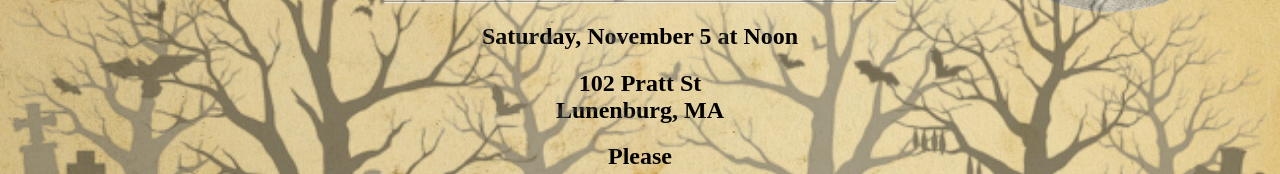
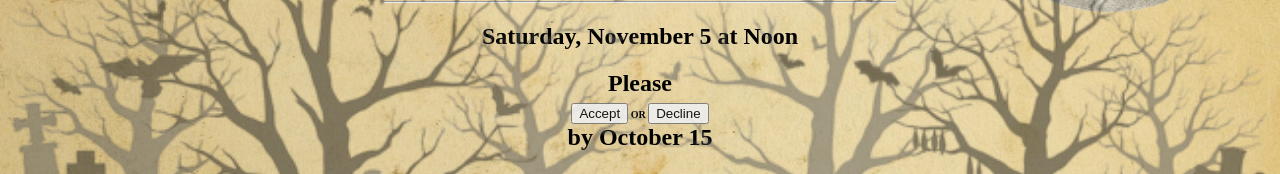
Before and after one commit to danianise/BirthdayPartyFrontend, a React (Create React App) app: page / in a window 1280 px wide. Shown: the part 319-493 px from the top of the page. Built offline with nearby package versions, Linux system fonts and the light colour scheme; a web font is replaced by a local one.

Commit message:
Update Main.js

```diff
--- a/src/components/Main.js
+++ b/src/components/Main.js
@@ -28,7 +28,6 @@ function Main() {
             <h3>costumes encouraged</h3>
             <hr />
             <h2>Saturday, November 5 at Noon</h2>
-            <h2>102 Pratt St<br />Lunenburg, MA</h2>
           </div>
       }
           <h2>Please<br />
```
